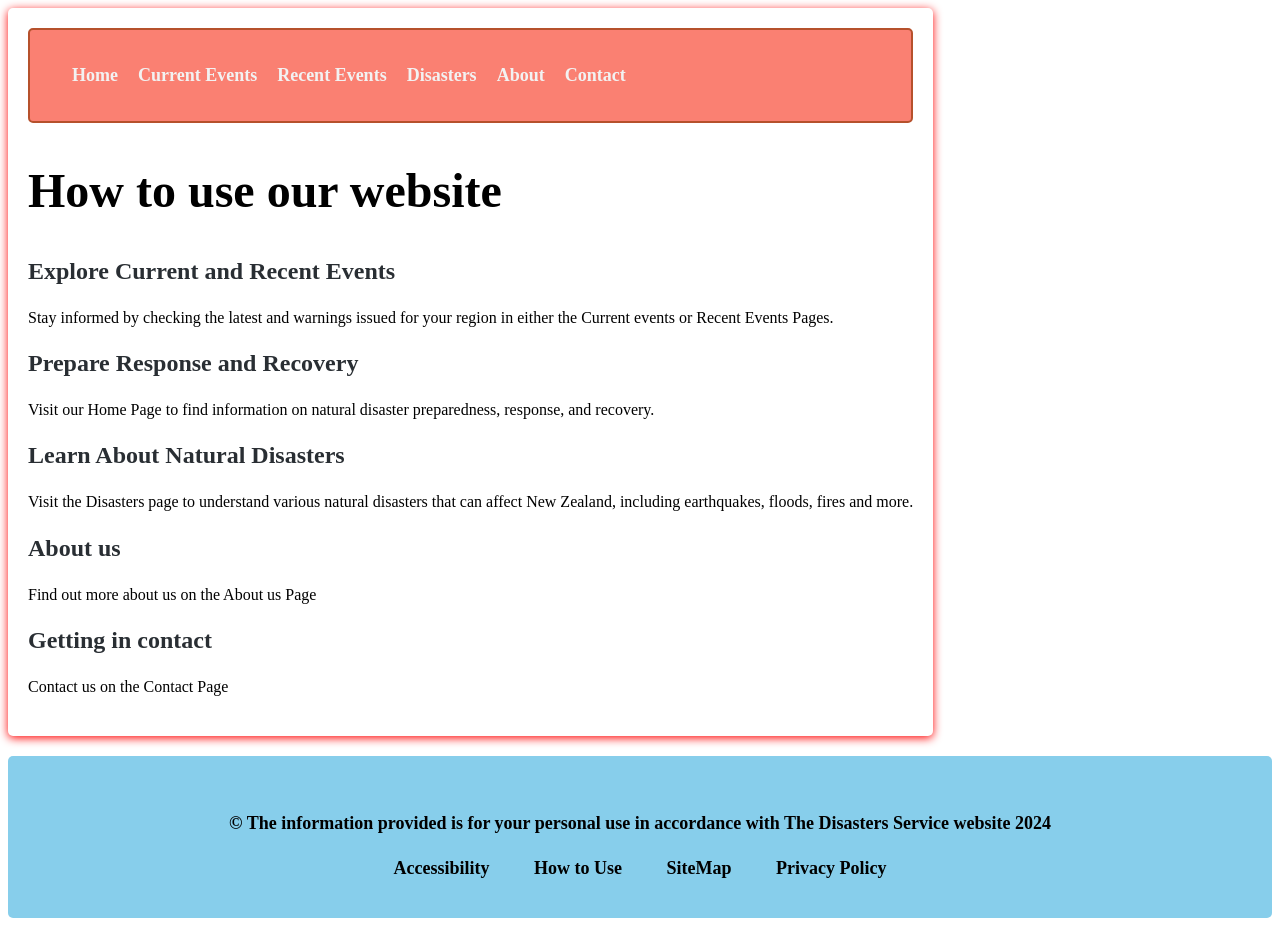
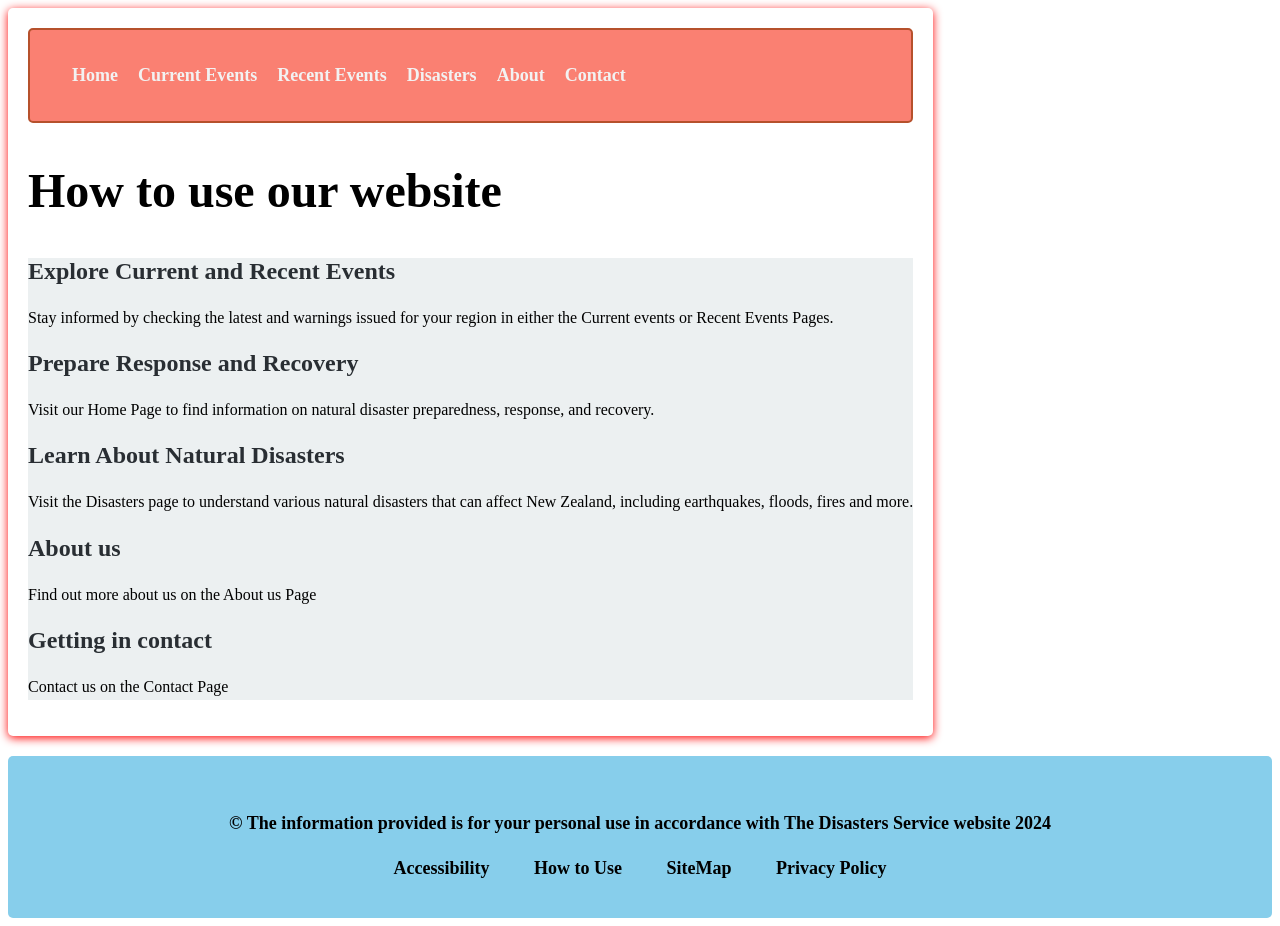
Before and after one commit to BIT-Studio-3/group-project-25-1-scade, a SvelteKit app in the folder disaster/disaster/: page /howToUse in a window 1280 px wide. Built offline with nearby package versions, Linux system fonts and the light colour scheme.

Commit message:
add a background color for contnet

```diff
--- a/disaster/disaster/src/routes/howToUse/+page.svelte
+++ b/disaster/disaster/src/routes/howToUse/+page.svelte
@@ -54,7 +54,7 @@
     }
 
     .info{
-
+      background-color: #ecf0f1;
 
     }
 
```
